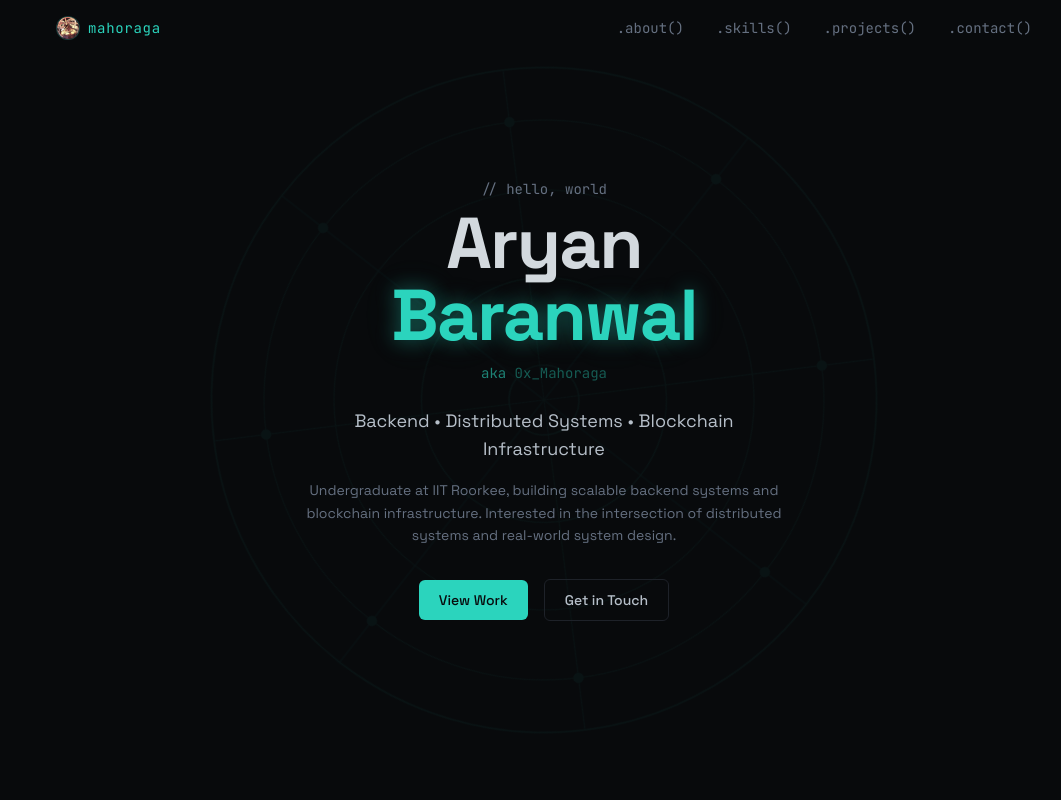
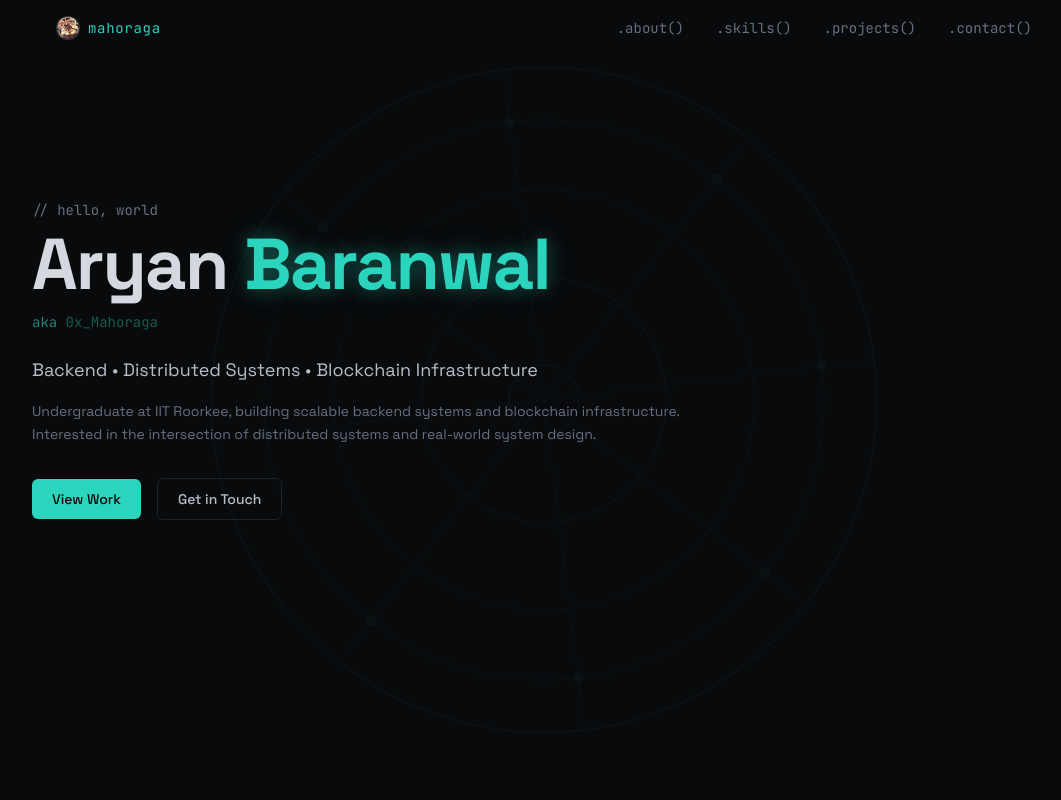
Before and after one commit to aryanbaranwal001/domain-expansion, a React (Vite) app: page / in a window 1280 px wide. Shown: the top 800 px of the page, without its empty margins (96-1157 px from the left). Built offline with nearby package versions, Linux system fonts and the light colour scheme; the HTML template or start-up script is replaced by a standard one.

Commit message:
feat: change the structure to rectangular than mountain

```diff
--- a/index.html
+++ b/index.html
@@ -4,7 +4,7 @@
     <meta charset="UTF-8" />
     <meta name="viewport" content="width=device-width, initial-scale=1.0" />
     <!-- TODO: Set the document title to the name of your application -->
-    <title>Aryan Baranwal — Backend & Distributed Systems</title>
+    <title>Aryan Baranwal | 0x_Mahoraga</title>
     <meta name="description" content="Portfolio of Aryan Baranwal — IIT Roorkee undergraduate focused on backend engineering, distributed systems, and blockchain infrastructure." />
     <meta name="author" content="Aryan Baranwal" />
 
--- a/src/components/HeroSection.tsx
+++ b/src/components/HeroSection.tsx
@@ -2,22 +2,20 @@ import MahoragaWheel from "./MahoragaWheel";
 
 const HeroSection = () => {
   return (
-    <section className="relative min-h-screen flex items-center justify-center overflow-hidden px-6">
+    <section className="relative min-h-screen flex flex-col justify-center overflow-hidden px-6 pb-24 md:pb-32">
       {/* Background wheel */}
       <div className="absolute top-1/2 left-1/2 -translate-x-1/2 -translate-y-1/2 pointer-events-none">
         <MahoragaWheel size={700} />
       </div>
 
-      <div className="relative z-10 max-w-5xl mx-auto w-full flex flex-col items-center text-center">
+      <div className="relative z-10 max-w-5xl mx-auto w-full flex flex-col items-start text-left pt-12">
         {/* Text */}
-        <div className="w-full flex flex-col items-center">
+        <div className="w-full max-w-3xl flex flex-col items-start">
           <p className="font-mono text-sm text-muted-foreground opacity-0 animate-fade-in mb-2">
             // hello, world
           </p>
           <h1 className="text-5xl md:text-7xl font-bold tracking-tight opacity-0 animate-fade-in-delay-1">
-            Aryan
-            <br />
-            <span className="text-primary glow-text">Baranwal</span>
+            Aryan <span className="text-primary glow-text">Baranwal</span>
           </h1>
 
           <p className="font-mono text-sm text-primary/60 mt-3 opacity-0 animate-fade-in-delay-2 group cursor-default">
@@ -27,17 +25,17 @@ const HeroSection = () => {
             </span>
           </p>
 
-          <p className="mt-6 text-lg text-secondary-foreground opacity-0 animate-fade-in-delay-2 max-w-md mx-auto">
+          <p className="mt-6 text-lg text-secondary-foreground opacity-0 animate-fade-in-delay-2 max-w-xl">
             Backend • Distributed Systems • Blockchain Infrastructure
           </p>
 
-          <p className="mt-4 text-muted-foreground text-sm leading-relaxed opacity-0 animate-fade-in-delay-3 max-w-lg mx-auto">
+          <p className="mt-4 text-muted-foreground text-sm leading-relaxed opacity-0 animate-fade-in-delay-3 max-w-2xl">
             Undergraduate at IIT Roorkee, building scalable backend systems and blockchain
             infrastructure. Interested in the intersection of distributed systems and real-world
             system design.
           </p>
 
-          <div className="mt-8 flex items-center gap-4 opacity-0 animate-fade-in-delay-3 justify-center">
+          <div className="mt-8 flex items-center gap-4 opacity-0 animate-fade-in-delay-3">
             <a
               href="#projects"
               onClick={(e) => {
```
